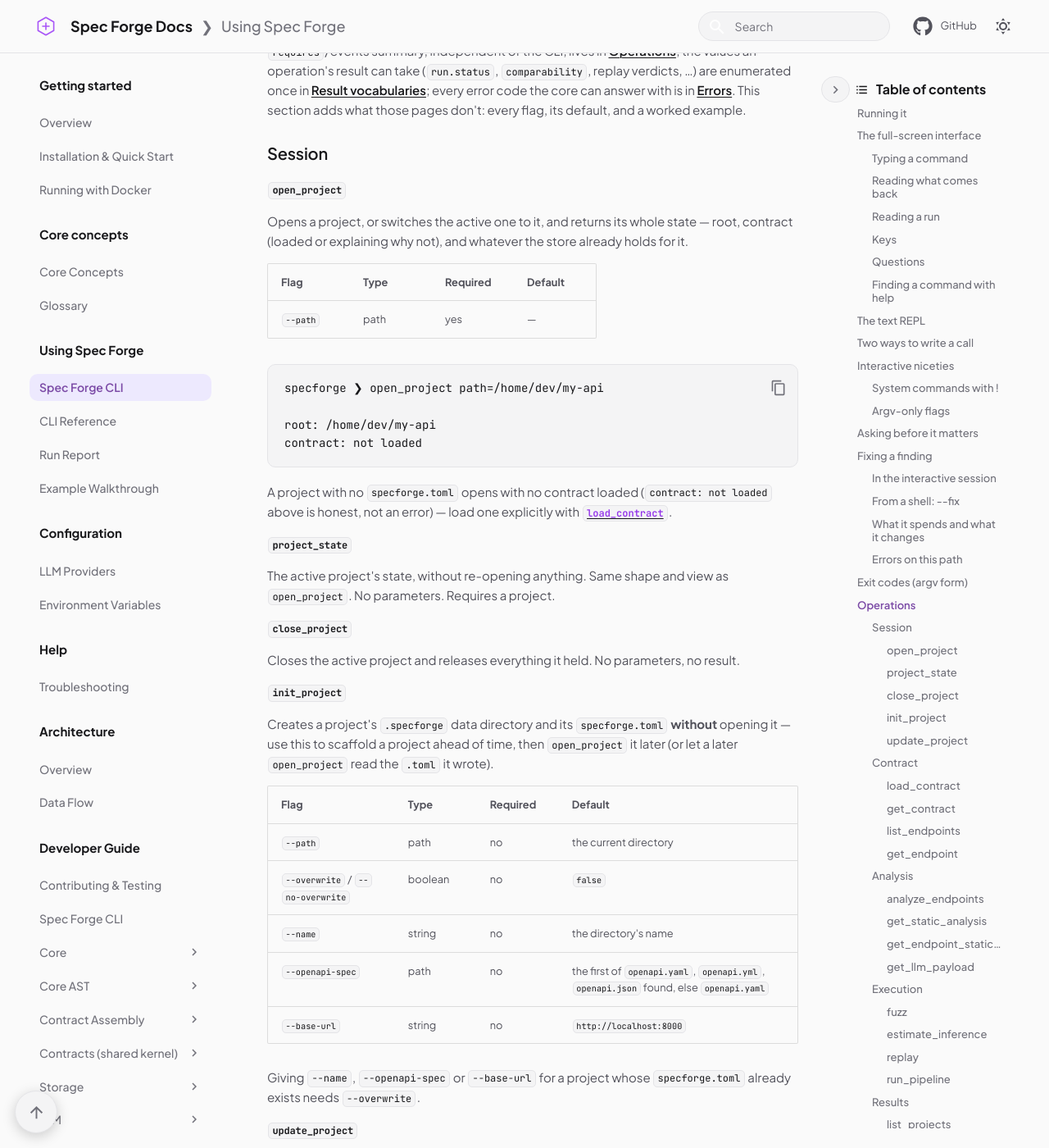
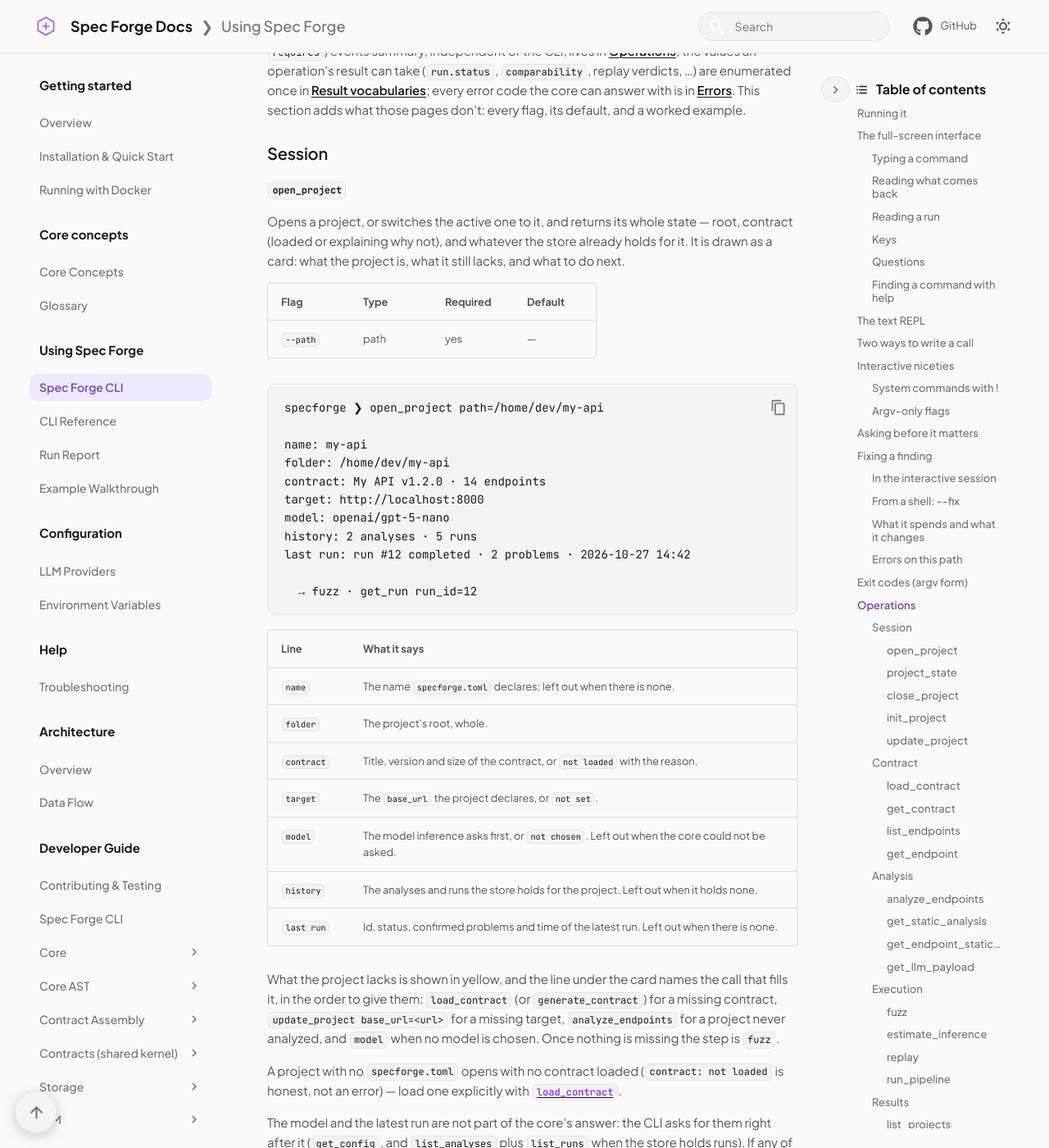
Before and after one commit to Spec-Forge-Testing/specforge-docs, an MkDocs documentation site: the page built from docs/user-guide/specforge-cli.md, in a window 1280 px wide and 1400 px high, scrolled down 13614 px. Shown: the whole window at 82% size. Built offline with MkDocs 1.6.1 and Material for MkDocs 9.7.7, drawn with Linux system fonts in a browser that asks for light colours; comment, search, counter and statistics services are not loaded; some of the changed text lies outside the part shown.

Commit message:
docs(cli): document the project card

````diff
--- a/docs/user-guide/specforge-cli.md
+++ b/docs/user-guide/specforge-cli.md
@@ -480,7 +480,8 @@ worked example.
 
 Opens a project, or switches the active one to it, and returns its whole
 state — root, contract (loaded or explaining why not), and whatever the
-store already holds for it.
+store already holds for it. It is drawn as a card: what the project is, what
+it still lacks, and what to do next.
 
 | Flag | Type | Required | Default |
 | --- | --- | --- | --- |
@@ -489,18 +490,46 @@ store already holds for it.
 ```text
 specforge ❯ open_project path=/home/dev/my-api
 
-root: /home/dev/my-api
-contract: not loaded
+name: my-api
+folder: /home/dev/my-api
+contract: My API v1.2.0 · 14 endpoints
+target: http://localhost:8000
+model: openai/gpt-5-nano
+history: 2 analyses · 5 runs
+last run: run #12 completed · 2 problems · 2026-10-27 14:42
+
+  → fuzz · get_run run_id=12
 ```
 
+| Line | What it says |
+| --- | --- |
+| `name` | The name `specforge.toml` declares; left out when there is none. |
+| `folder` | The project's root, whole. |
+| `contract` | Title, version and size of the contract, or `not loaded` with the reason. |
+| `target` | The `base_url` the project declares, or `not set`. |
+| `model` | The model inference asks first, or `not chosen`. Left out when the core could not be asked. |
+| `history` | The analyses and runs the store holds for the project. Left out when it holds none. |
+| `last run` | Id, status, confirmed problems and time of the latest run. Left out when there is none. |
+
+What the project lacks is shown in yellow, and the line under the card names
+the call that fills it, in the order to give them: `load_contract` (or
+`generate_contract`) for a missing contract, `update_project base_url=<url>`
+for a missing target, `analyze_endpoints` for a project never analyzed, and
+`model` when no model is chosen. Once nothing is missing the step is `fuzz`.
+
 A project with no `specforge.toml` opens with no contract loaded (`contract:
-not loaded` above is honest, not an error) — load one explicitly with
+not loaded` is honest, not an error) — load one explicitly with
 [`load_contract`](#load_contract).
+
+The model and the latest run are not part of the core's answer: the CLI asks
+for them right after it (`get_config`, and `list_analyses` plus `list_runs`
+when the store holds runs). If any of those fails, the card is drawn without
+that line. `--json-output` prints the core's answer as it came, without them.
 
 #### `project_state`
 
 The active project's state, without re-opening anything. Same shape and view
-as `open_project`. No parameters. Requires a project.
+as `open_project`, the card included. No parameters. Requires a project.
 
 #### `close_project`
 
````
